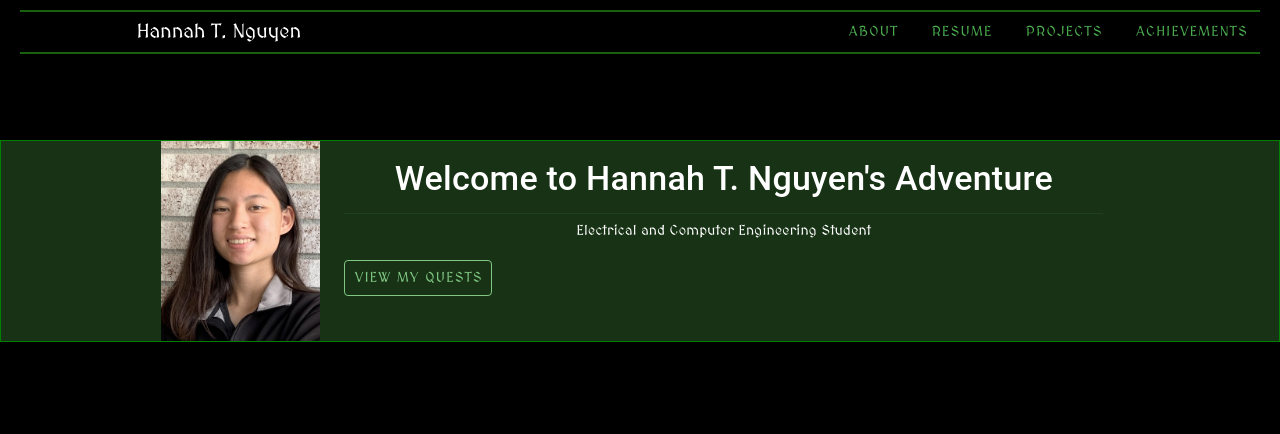
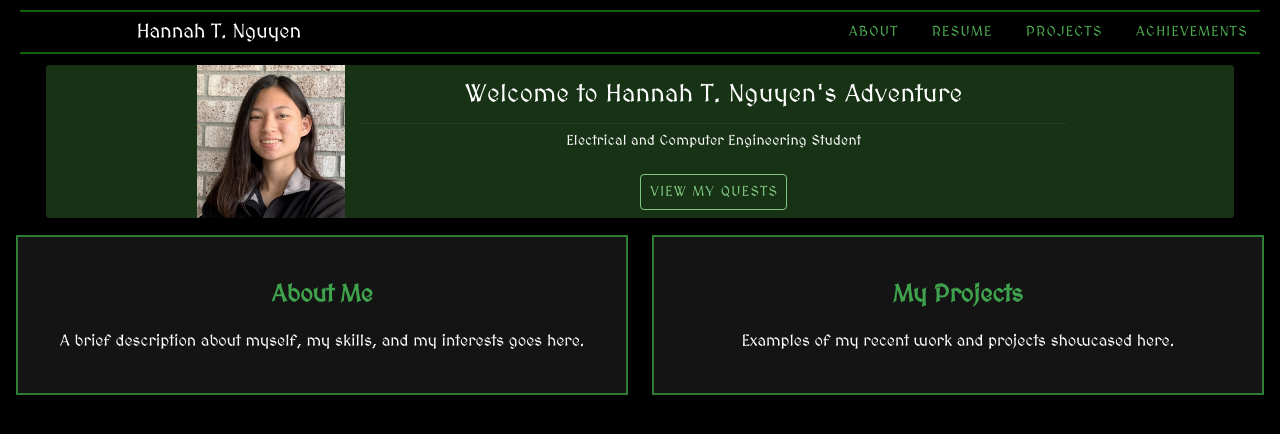
Before and after one commit to TheNguyen07/TheNguyen07.github.io, a Vue app: page / in a window 1280 px wide. Shown: the top 434 px of the page. Built offline with nearby package versions, Linux system fonts and the light colour scheme.

Commit message:
good progress

```diff
--- a/src/App.vue
+++ b/src/App.vue
@@ -11,6 +11,7 @@
 				</v-card>
 			</div> -->
       <AboutMe />
+      <Test2 />
 			<!-- <div class="half-empty-space"></div> -->
 
 			<!-- <div id="projects" class="scroll-offset">
@@ -39,18 +40,20 @@
 </template>
 
 <script>
-import NavBar from './components/Navigation.vue'
+import NavBar from './components/Navigation.vue';
 // import Footer from './components/common/Footer.vue'
-import About from './components/About.vue'
+import About from './components/About.vue';
 import AboutMe from './components/AboutMe.vue';
 // import Projects from './views/Projects.vue'
 // import WorkExperience from './views/WorkExperience.vue'
+import Test2 from './components/Test2.vue';
 
 export default {
 	name: 'App',
 	components: {
 		NavBar,
 		AboutMe,
+    Test2,
 	},
 }
 </script>
@@ -79,7 +82,7 @@ export default {
 .half-empty-space {
 	height: 5vw;
 }
-
+/*
 h1 {
 	text-align: center;
 	font-size: 5rem;
@@ -87,9 +90,6 @@ h1 {
 	@media (max-width: 600px) {
 		font-size: 3rem;
 	}
-}
+} */
 
-.v-card {
-	background-color: #181818 !important;
-}
 </style>
--- a/trash/base.css
+++ b/src/assets/base.css
@@ -78,7 +78,8 @@ body {
     'Fira Sans',
     'Droid Sans',
     'Helvetica Neue',
-    sans-serif;
+    sans-serif,
+    'MedievalSharp', cursive, serif;
   font-size: 15px;
   text-rendering: optimizeLegibility;
   -webkit-font-smoothing: antialiased;
--- a/src/components/AboutMe.vue
+++ b/src/components/AboutMe.vue
@@ -1,15 +1,16 @@
 <template>
-  <v-container fluid class="pa-0 ma-0">
-    <v-row class="mt-16">
-      <v-col cols="12">
+  <v-container fluid>
+    <v-row>
+      <v-col>
         <v-card
           variant="outlined"
-          style="background-color: rgba(23, 50, 20); border-color: green;"
-          rounded="0"
+          style="background-color: rgba(23, 50, 20);
+          border-color: black;"
           flat
+          max-width="93%"
+          class="mx-auto"
         >
-          <v-row no-gutters justify="center">
-
+          <v-row justify="center">
             <v-col cols="12" md="10" lg="9" xl="8">
               <v-row no-gutters>
                 <v-col cols="4" sm="3" md="2">
@@ -17,13 +18,13 @@
                     src="/src/assets/Professional photo.jpeg"
                     cover
                     height="100%"
-                    min-height="200px"
+                    min-height="150px"
                   ></v-img>
                 </v-col>
 
                 <v-col cols="8" sm="9" md="10">
-                  <v-card-item class="pl-6">
-                    <v-card-title class="text-h5 text-md-h4">
+                  <v-card-item>
+                    <v-card-title class="text-wrap" style="font-size: 25px">
                       Welcome to Hannah T. Nguyen's Adventure
                     </v-card-title>
                     <v-divider color="green" class="my-2"></v-divider>
@@ -32,7 +33,7 @@
                     </v-card-text>
                   </v-card-item>
 
-                  <v-card-actions class="pl-6">
+                  <v-card-actions class="mt-1" style="justify-content: center;">
                     <v-btn
                       variant="outlined"
                       color="green-lighten-2"
@@ -42,7 +43,6 @@
                 </v-col>
               </v-row>
             </v-col>
-
           </v-row>
         </v-card>
       </v-col>
@@ -59,5 +59,10 @@
   max-width: none !important;
   width: 100% !important;
   padding: 0 !important;
+
+}
+
+body{
+  font-family: 'MedievalSharp', cursive, serif !important
 }
 </style>
```
